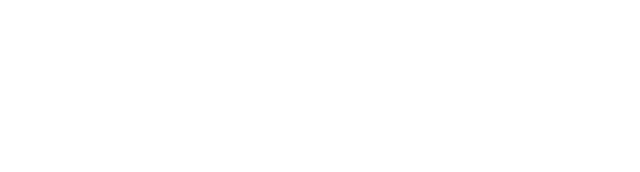
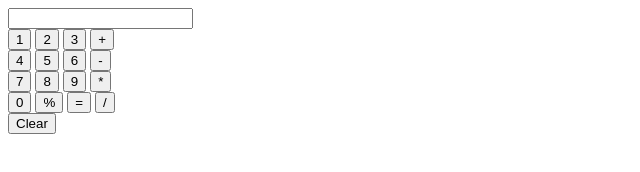
Before and after one commit to Kavyashreen04/Calculator, a plain HTML site: page Calculator.html in a window 1280 px wide. Shown: the whole page, without its empty margins (0-640 px from the left). Drawn offline with Linux system fonts and the light colour scheme.

Commit message:
Update Calculator.html

```diff
--- a/Calculator.html
+++ b/Calculator.html
@@ -5,7 +5,37 @@
     <meta name="viewport" content="width=device-width, initial-scale=1.0">
     <title>Document</title>
 </head>
-<body>
+<body id="body">
+    <div id="container">
 
-</body>
+        <input type="text" id="display" readonly />
+
+        <div>
+            <button id="one">1</button>
+            <button id="two">2</button>
+            <button id="three">3</button>
+            <button id="plus">+</button>
+        </div>
+        <div>
+            <button id="four">4</button>
+            <button id="five">5</button>
+            <button id="six">6</button>
+            <button id="minus">-</button>
+        </div>
+        <div>
+            <button id="seven">7</button>
+            <button id="eig">8</button>
+            <button id="nine">9</button>
+            <button id="mul">*</button>
+        </div>
+        <div>
+            <button id="zero">0</button>
+            <button id="mod">%</button>
+            <button id="equals">=</button>
+            <button id="div">/</button>
+        </div>
+        <div>
+            <button id="clear">Clear</button>
+        </div>
+    </div>
 </html>
```
